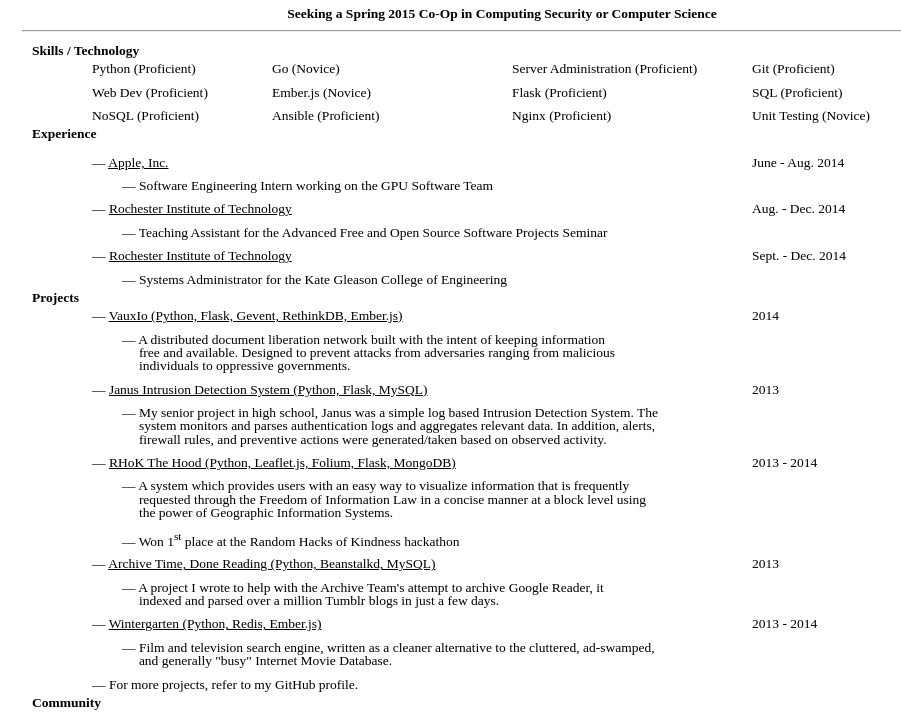
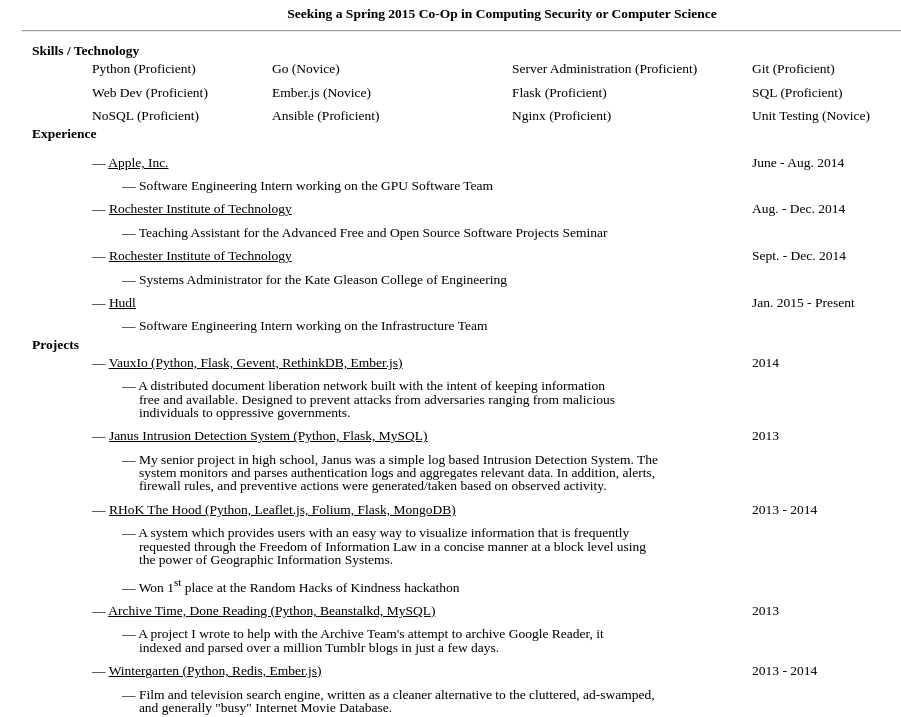
Before and after one commit to citruspi/resume, a plain HTML site: page resume.html in a window 1280 px wide. Shown: the part 100-817 px from the top of the page, without its empty margins (148-1049 px from the left). Drawn offline with Linux system fonts and the light colour scheme.

Commit message:
Added Hudl to my experience

```diff
--- a/resume.html
+++ b/resume.html
@@ -174,7 +174,21 @@
 					&mdash; Systems Administrator for the Kate Gleason College of Engineering
 				</div>
 			</div>
-		</div>
+			<div class="row" style="margin-top:-10px;">
+				<div class="eleven columns offset-by-one">
+					&mdash; <u>Hudl</u>
+				</div>
+				<div class="three columns">
+					Jan. 2015 - Present
+				</div>
+			</div>
+			<div class="row" style="margin-top:-10px;">
+				<div class="eleven columns offset-by-one" style="margin-left:40px;">
+					&mdash; Software Engineering Intern working on the Infrastructure Team
+				</div>
+			</div>
+
+        </div>
 
 
 
```
